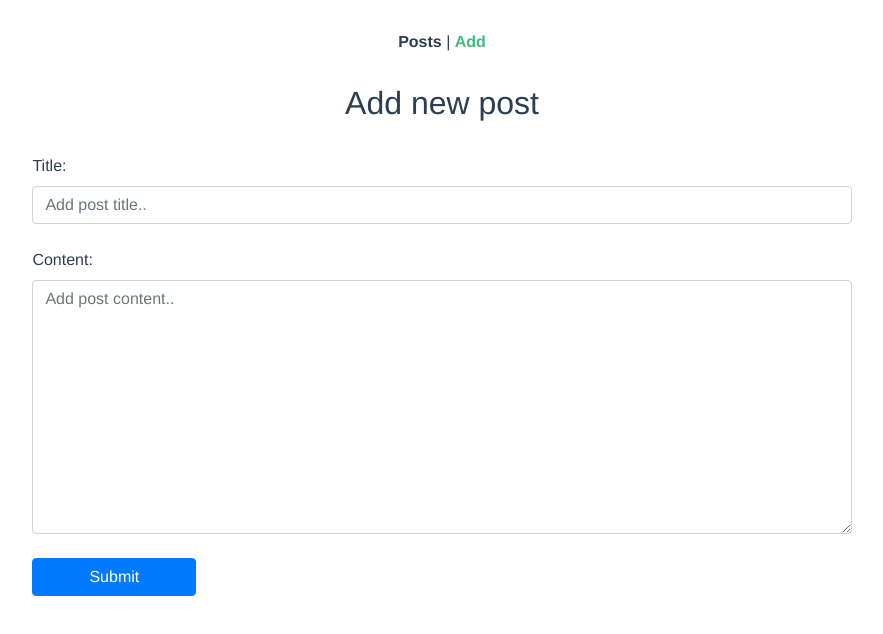
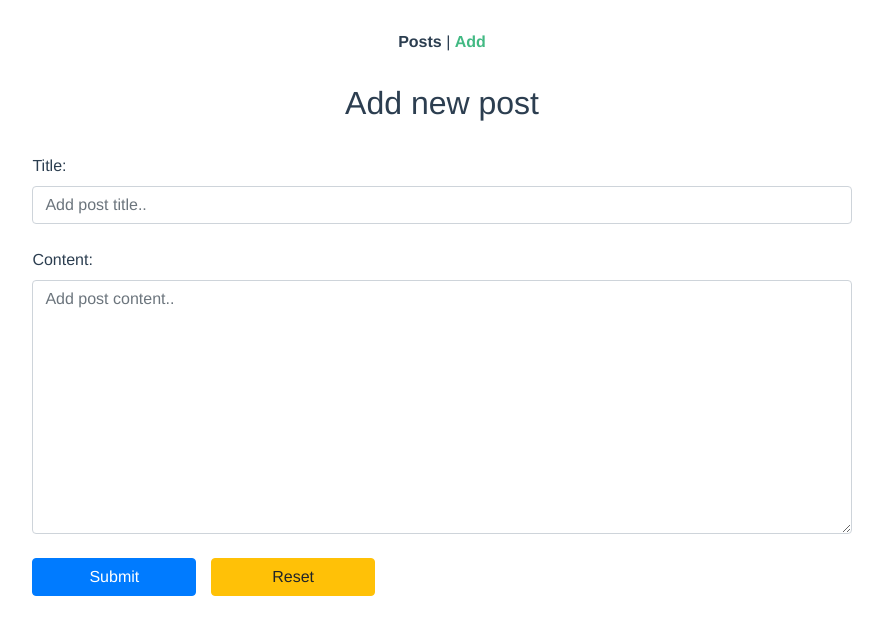
Before and after one commit to bezimeni96/posts_app-VA, a Vue app: page /add in a window 1280 px wide. Shown: the top 634 px of the page, without its empty margins (198-1081 px from the left). Built offline with nearby package versions, Linux system fonts and the light colour scheme.

Commit message:
zadatak 5

```diff
--- a/src/components/AddPost.vue
+++ b/src/components/AddPost.vue
@@ -7,7 +7,10 @@
             <input class="form-control" type="text" name="postTitle" id="postTitle" v-model="post.title" placeholder="Add post title.." required> <br>
             <label for="postText">Content:</label>
             <textarea class="form-control" name="postText" id="postText" cols="30" rows="10" v-model="post.text" placeholder="Add post content.." required></textarea> <br>
-            <button type="submit" class="btn btn-primary">Submit</button>
+            <div>
+                <button type="submit" class="btn btn-primary">Submit</button>
+                <button type="button" class="btn btn-warning" @click="resetForm">Reset</button>
+            </div>
         </form>
     </div>
 </template>
@@ -31,6 +34,10 @@
         addPost() {
             postsServices.add(this.post).then( () =>
                 this.$router.push('/posts'))
+        },
+
+        resetForm() {
+            this.post = {};
         }
     }
 }
@@ -55,6 +62,7 @@
 
 .btn {
     width: 20%;
+    margin-right: 15px;
 }
 
 </style>
```
